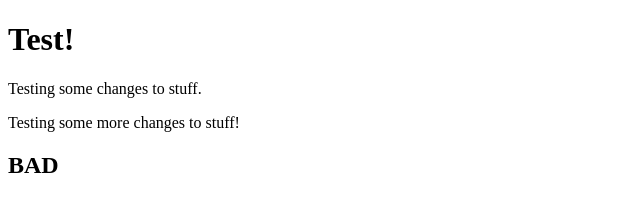
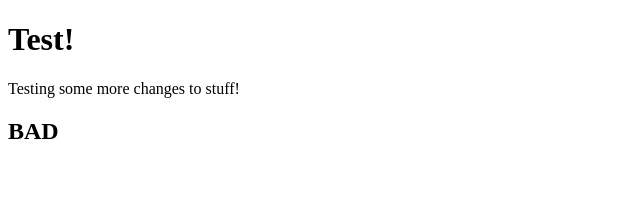
Before and after one commit to cfriend85/Collab_test, a plain HTML site: page index.html in a window 1280 px wide. Shown: the whole page, without its empty margins (0-640 px from the left). Drawn offline with Linux system fonts and the light colour scheme.

Commit message:
Delete test

```diff
--- a/index.html
+++ b/index.html
@@ -8,7 +8,6 @@
 </head>
 <body>
     <h1>Test!</h1>
-    <p>Testing some changes to stuff.</p>
     <p>Testing some more changes to stuff!</p>
     <h2>BAD</h2>
 </body>
```
